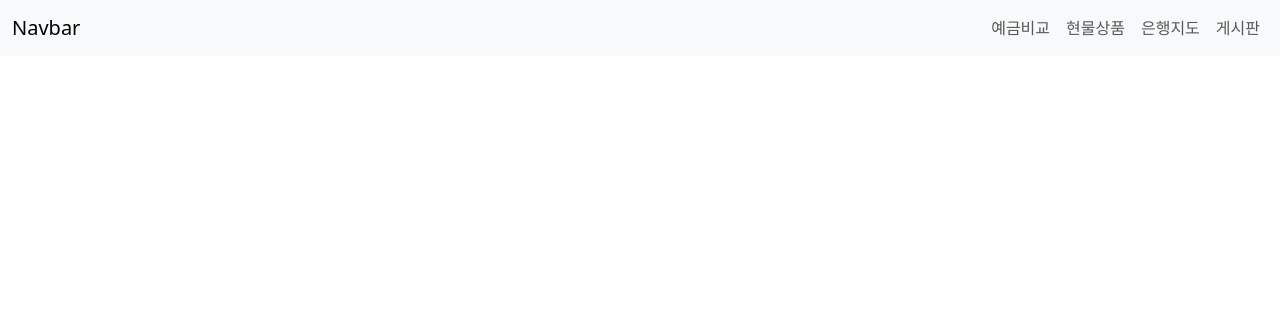
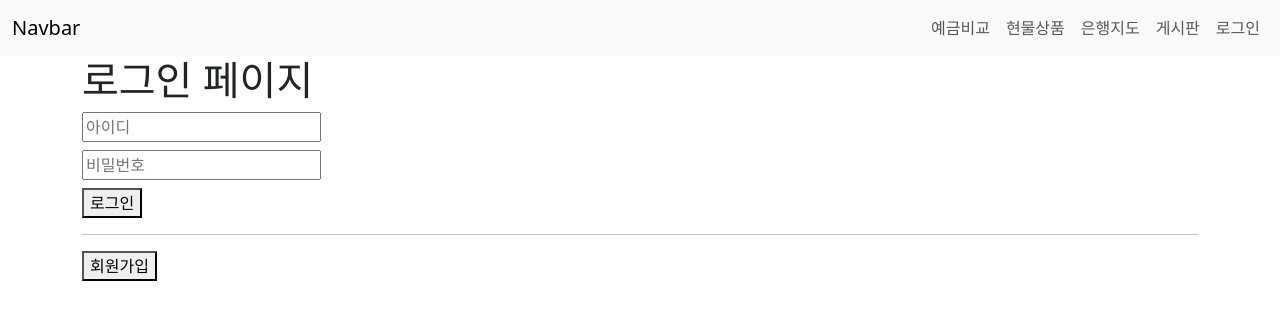
Before and after one commit to leessang96/final_pjt, a Vue app in the folder final-pjt-front/: page /logIn in a window 1280 px wide. Shown: the top 320 px of the page. Built offline with nearby package versions, Linux system fonts and the light colour scheme.

Commit message:
양관아미안하다

```diff
--- a/final-pjt-front/src/App.vue
+++ b/final-pjt-front/src/App.vue
@@ -21,6 +21,9 @@
           <li class="nav-item">
             <RouterLink :to="{ name: 'articles'}" class="nav-link">게시판</RouterLink>
           </li>
+          <li class="nav-item">
+            <RouterLink :to="{ name: 'logIn'}" class="nav-link">로그인</RouterLink>
+          </li>
         </ul>
       </div>
     </div>
--- a/final-pjt-front/src/router/index.js
+++ b/final-pjt-front/src/router/index.js
@@ -3,6 +3,7 @@ import DepositView from '@/views/DepositView.vue'
 import CashProduct from '@/views/CashProduct.vue'
 import BankMap from '@/views/BankMap.vue'
 import ArticlesList from '@/views/ArticlesList.vue'
+import LogInView from '@/views/LogInView.vue'
 
 const router = createRouter({
   history: createWebHistory(import.meta.env.BASE_URL),
@@ -27,6 +28,11 @@ const router = createRouter({
       name: 'articles',
       component: ArticlesList,
     },
+    {
+      path: '/logIn',
+      name: 'logIn',
+      component: LogInView,
+    },
   ],
 })
 
--- /dev/null
+++ b/final-pjt-front/src/views/LogInView.vue
@@ -0,0 +1,20 @@
+<template>
+  <div class="container">
+    <h1>로그인 페이지</h1>
+    <form @submit.prevent="">
+      <input type="text" class="mb-2" placeholder="아이디"> <br>
+      <input type="password" class="mb-2" placeholder="비밀번호"><br>
+      <button>로그인</button>
+      <hr>
+      <button>회원가입</button>
+    </form>
+  </div>
+</template>
+
+<script setup>
+
+</script>
+
+<style scoped>
+
+</style>
```
